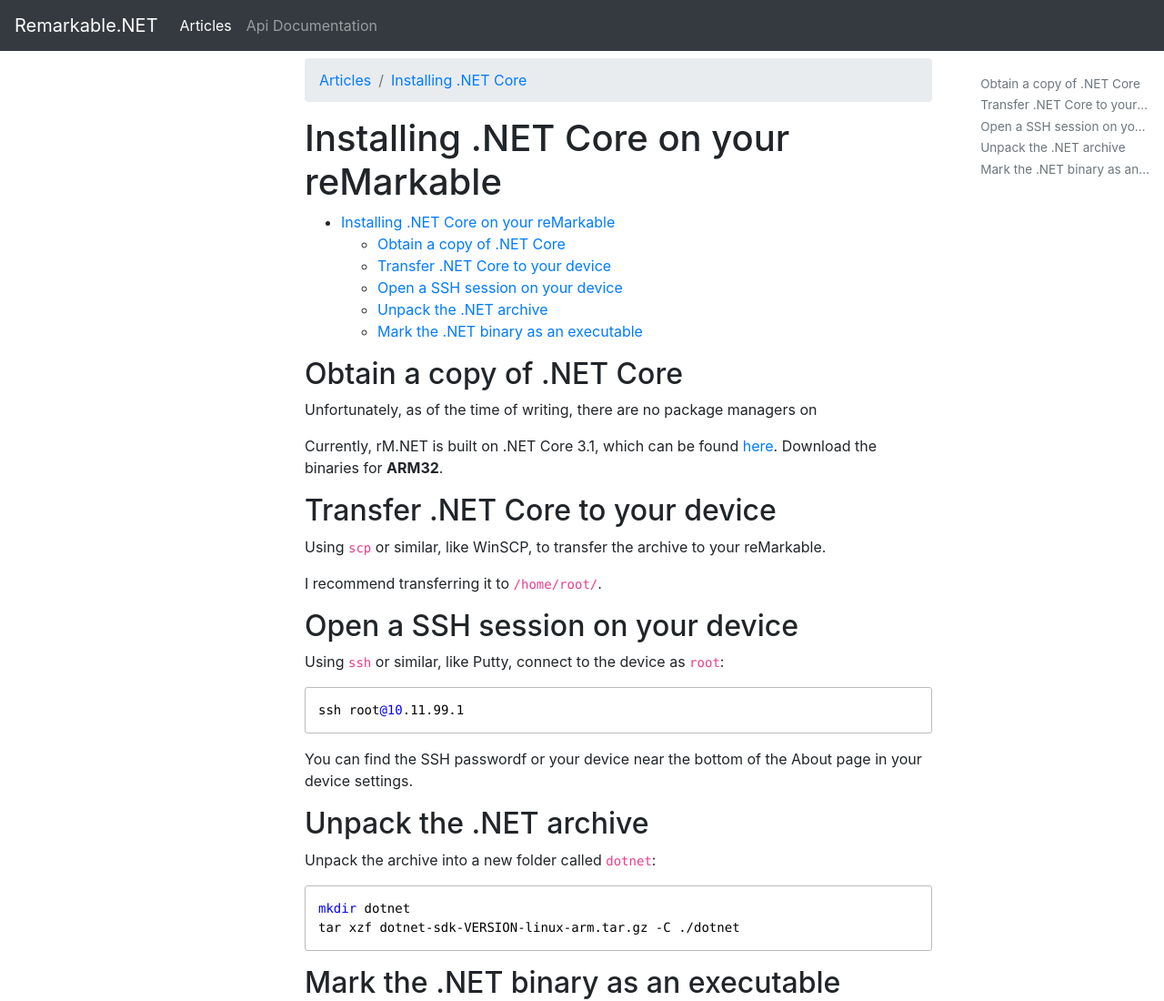
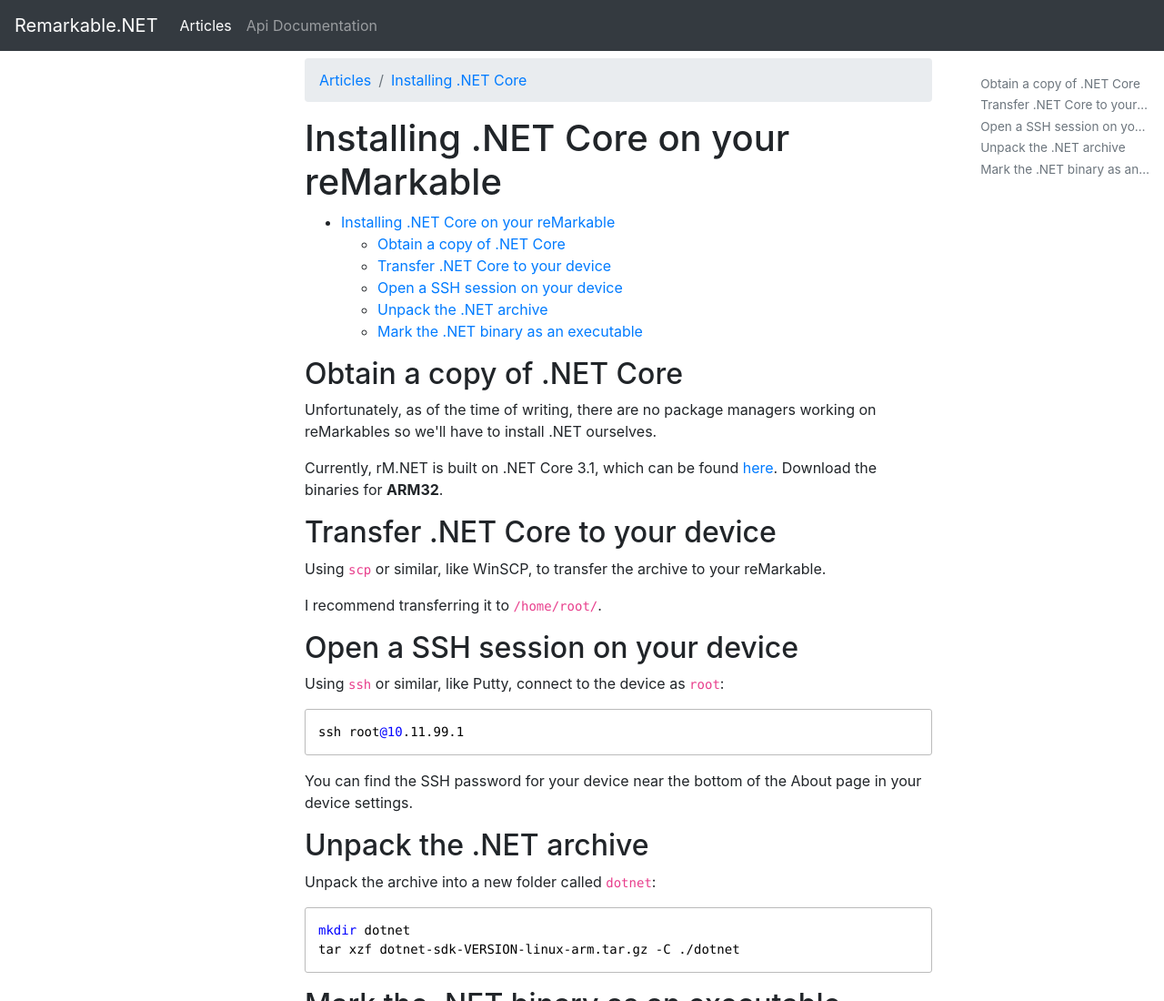
Before and after one commit to parzivail/ReMarkable.NET, a plain HTML site: page articles/install_dotnet.html in a window 1280 px wide. Shown: the top 1100 px of the page at 91% size. Drawn offline with nearby package versions, Linux system fonts and the light colour scheme; a script that the page names is missing.

Commit message:
finish cut off sentence

```diff
--- a/articles/install_dotnet.html
+++ b/articles/install_dotnet.html
@@ -78,7 +78,7 @@
 </li>
 </ul>
 <h2 id="obtain-a-copy-of-net-core">Obtain a copy of .NET Core</h2>
-<p>Unfortunately, as of the time of writing, there are no package managers on</p>
+<p>Unfortunately, as of the time of writing, there are no package managers working on reMarkables so we'll have to install .NET ourselves.</p>
 <p>Currently, rM.NET is built on .NET Core 3.1, which can be found <a href="https://dotnet.microsoft.com/download/dotnet-core/3.1">here</a>. Download the binaries for <strong>ARM32</strong>.</p>
 <h2 id="transfer-net-core-to-your-device">Transfer .NET Core to your device</h2>
 <p>Using <code>scp</code> or similar, like WinSCP, to transfer the archive to your reMarkable.</p>
@@ -87,7 +87,7 @@
 <p>Using <code>ssh</code> or similar, like Putty, connect to the device as <code>root</code>:</p>
 <pre><code>ssh root@10.11.99.1
 </code></pre>
-<p>You can find the SSH passwordf or your device near the bottom of the About page in your device settings.</p>
+<p>You can find the SSH password for your device near the bottom of the About page in your device settings.</p>
 <h2 id="unpack-the-net-archive">Unpack the .NET archive</h2>
 <p>Unpack the archive into a new folder called <code>dotnet</code>:</p>
 <pre><code>mkdir dotnet
```
Also changed, not shown: manifest.json.
